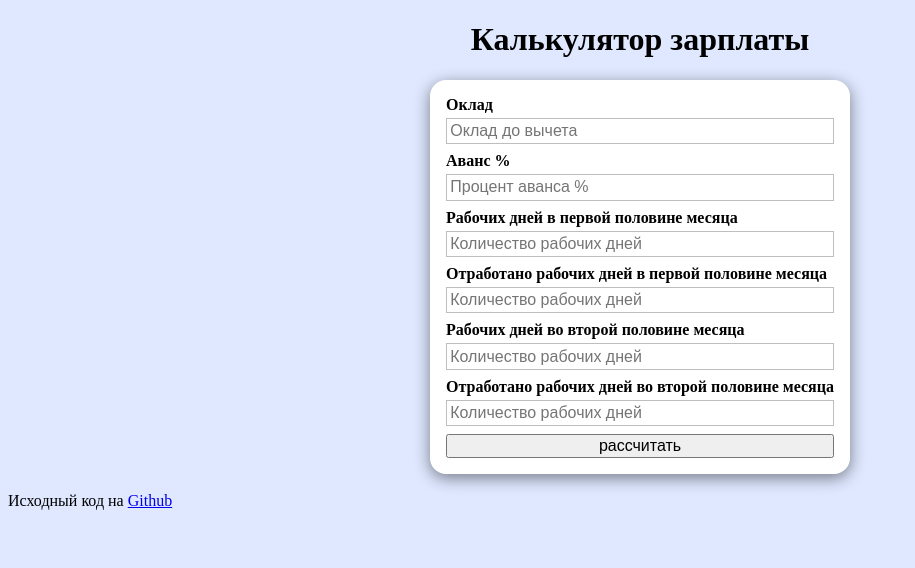
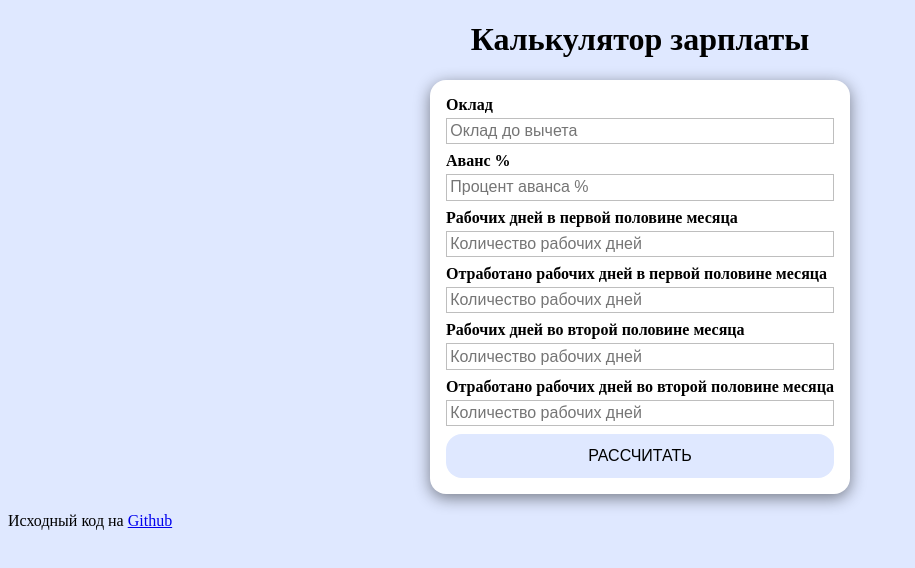
Before and after one commit to Marcus-Rise/salary, a React app: page / in a window 1280 px wide. Shown: the top 568 px of the page, without its empty margins (0-915 px from the left). Built offline with nearby package versions, Linux system fonts and the light colour scheme.

Commit message:
feat: button

```diff
--- /dev/null
+++ b/src/components/button.component.tsx
@@ -0,0 +1,22 @@
+import styled from "styled-components";
+import { Colors } from "../styles/colors";
+
+const Button = styled.button`
+  border: 0.1rem solid transparent;
+  text-transform: uppercase;
+  background: ${Colors.backgroundPrimary};
+  padding: 0.75rem 1rem;
+  border-radius: 1rem;
+
+  &:hover {
+    border-color: ${Colors.textSecondary};
+    cursor: pointer;
+  }
+
+  &:active {
+    filter: brightness(97%);
+    border-color: ${Colors.textPrimary};
+  }
+`;
+
+export { Button };
--- a/src/components/salary-form.component.tsx
+++ b/src/components/salary-form.component.tsx
@@ -3,6 +3,7 @@ import React, { useCallback } from "react";
 import { InputNumber } from "./input-number.component";
 import { Controller, useForm } from "react-hook-form";
 import styled from "styled-components";
+import { Button } from "./button.component";
 
 const Form = styled.form`
   display: flex;
@@ -122,7 +123,7 @@ const SalaryForm: FC<ISalaryFormProps> = ({ onSubmit }) => {
           />
         )}
       />
-      <button type="submit">рассчитать</button>
+      <Button type="submit">рассчитать</Button>
     </Form>
   );
 };
```
